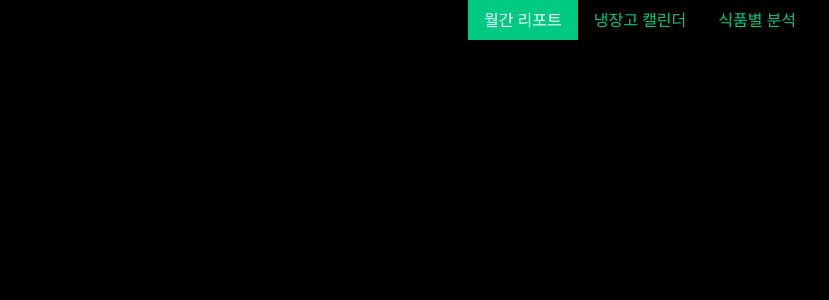
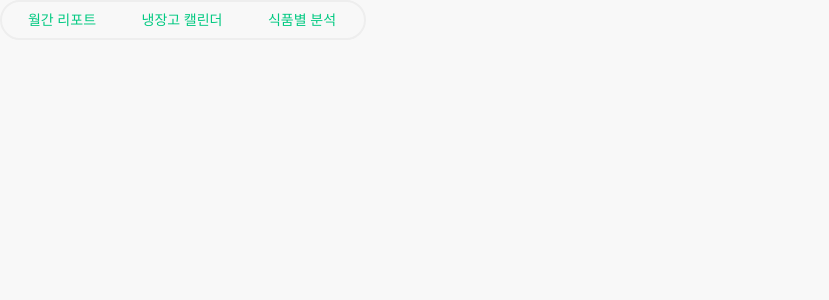
Before and after one commit to yr7256/benaeng, a React (Vite) app in the folder fe/: page /analysis/1 in a window 1280 px wide. Shown: the top 300 px of the page, without its empty margins (0-829 px from the left). Built offline with nearby package versions, Linux system fonts and the light colour scheme.

Commit message:
💄 add Analysis-Tab css

```diff
--- a/fe/src/App.tsx
+++ b/fe/src/App.tsx
@@ -4,11 +4,11 @@ import viteLogo from '/vite.svg';
 import './App.css';
 import { Route, Routes } from 'react-router';
 import { Analysis, BarcodeReader, FoodDetail, Home, Login, Notice, Setting } from './pages';
-import { Analysis1, Analysis2, Analysis3 } from './components/analysis';
+import { Report, Calendar, FoodAnalysis } from './components/analysis';
 
 function App() {
 	return (
-		<div className="App dark">
+		<div className="App">
 			<div className="h-screen w-screen dark:bg-dark/background bg-light/background">
 				<Routes>
 					<Route index path="/" element={<Home />} />
@@ -16,9 +16,9 @@ function App() {
 					<Route path="/foods/:id" element={<FoodDetail />} />
 					<Route path="/foods/barcode" caseSensitive element={<BarcodeReader />} />
 					<Route path="/analysis/:type" element={<Analysis />}>
-            <Route path="1" element={<Analysis1 />} />
-            <Route path="2" element={<Analysis2 />} />
-            <Route path="3" element={<Analysis3 />} />
+            <Route path="report" element={<Report />} />
+            <Route path="calendar" element={<Calendar />} />
+            <Route path="food" element={<FoodAnalysis />} />
           </Route>
 					<Route path="/notice" element={<Notice />} />
 					<Route path="/setting" element={<Setting />} />
--- a/fe/src/components/analysis/Analysis1.tsx
+++ /dev/null
@@ -1,7 +0,0 @@
-import React from 'react';
-
-const Analysis1 = () => {
-	return <div>1</div>;
-};
-
-export default Analysis1;
--- a/fe/src/components/analysis/Analysis2.tsx
+++ /dev/null
@@ -1,7 +0,0 @@
-import React from 'react';
-
-const Analysis2 = () => {
-	return <div>2</div>;
-};
-
-export default Analysis2;
--- a/fe/src/components/analysis/Analysis3.tsx
+++ /dev/null
@@ -1,7 +0,0 @@
-import React from 'react';
-
-const Analysis3 = () => {
-	return <div>3</div>;
-};
-
-export default Analysis3;
--- /dev/null
+++ b/fe/src/components/analysis/Calendar.tsx
@@ -0,0 +1,7 @@
+import React from 'react';
+
+const Calendar = () => {
+	return <div>냉장고 캘린더</div>;
+};
+
+export default Calendar;
--- /dev/null
+++ b/fe/src/components/analysis/FoodAnalysis.tsx
@@ -0,0 +1,7 @@
+import React from 'react';
+
+const FoodAnalysis = () => {
+	return <div>식품별 분석</div>;
+};
+
+export default FoodAnalysis;
--- /dev/null
+++ b/fe/src/components/analysis/Report.tsx
@@ -0,0 +1,7 @@
+import React from 'react';
+
+const Report = () => {
+	return <div>월간 리포트</div>;
+};
+
+export default Report;
--- a/fe/src/components/analysis/index.ts
+++ b/fe/src/components/analysis/index.ts
@@ -1,3 +1,3 @@
-export { default as Analysis1 } from './Analysis1';
-export { default as Analysis2 } from './Analysis2';
-export { default as Analysis3 } from './Analysis3';
+export { default as Report } from './Report';
+export { default as Calendar } from './Calendar';
+export { default as FoodAnalysis } from './FoodAnalysis';
--- a/fe/src/components/common/Tab.tsx
+++ b/fe/src/components/common/Tab.tsx
@@ -1,19 +1,22 @@
-import React, { useState } from 'react';
+import React from 'react';
+import './tab.css';
 
 interface TabProps {
 	labels: string[];
-  activeTab: number;
-  onTabClick: (tabNumber: number) => void;
+	activeTab: string;
+	onTabClick: (tabNumber: string) => void;
 }
 
 const Tab: React.FC<TabProps> = ({ labels, activeTab, onTabClick }) => {
 	return (
-    <ul className="flex justify-center list-none">
+		<ul className="flex list-none tabs-container border-2 border-light/stroke">
 			{labels.map((label, index) => (
 				<li
 					key={index}
-          onClick={() => onTabClick(index + 1)}
-          className={`inline-block px-4 py-2 cursor-pointer text-green ${index+1 === activeTab ? 'bg-green text-white' : ''}`}
+					onClick={() => onTabClick(label)}
+					className={`inline-block cursor-pointer text-green tab-container ${
+						activeTab === label ? 'bg-green text-white' : ''
+					}`}
 				>
 					{label}
 				</li>
--- /dev/null
+++ b/fe/src/components/common/tab.css
@@ -0,0 +1,16 @@
+.tabs-container {
+  width: 22.875rem;
+  height: 2.5rem;
+  border-radius: 20rem;
+  align-items: center;
+  border-radius: 1.25rem;
+}
+
+.tab-container {
+  width: 7.5rem;
+  height: 2rem;
+  border-radius: 1.25rem;
+  font-size: 14px;
+  align-items: center;
+  line-height: 2rem;
+}
--- a/fe/src/pages/Analysis.tsx
+++ b/fe/src/pages/Analysis.tsx
@@ -1,28 +1,36 @@
 import React, { useState } from 'react';
 import { useParams, useNavigate } from 'react-router-dom';
-import { Analysis1, Analysis2, Analysis3 } from '../components/analysis';
+import { Report, Calendar, FoodAnalysis } from '../components/analysis';
 import Tab from '../components/common/Tab';
 
+type TabMapping = {
+	[key: string]: string;
+};
+
 const Analysis: React.FC = () => {
-  const { type } = useParams()  as { type: string };
-  const [activeTab, setActiveTab] = useState<number>(parseInt(type || '1', 10));
-  const navigate = useNavigate();
+	const { type } = useParams() as { type: string };
+	const [activeTab, setActiveTab] = useState<string>('');
+	const navigate = useNavigate();
 
-  const handleTabClick = (tabNumber: number) => {
-    setActiveTab(tabNumber);
-    navigate(`/analysis/${tabNumber}`);
-  }
+	const tabMapping: TabMapping = {
+		'월간 리포트': 'report',
+		'냉장고 캘린더': 'calendar',
+		'식품별 분석': 'food',
+	};
 
-  const labels = ['월간 리포트', '냉장고 캘린더', '식품별 분석'];
+	const handleTabClick = (tabLabel: string) => {
+		setActiveTab(tabLabel);
+		navigate(`/analysis/${tabMapping[tabLabel]}`);
+	};
 
-  return (
-    <div>
-      <Tab labels={labels} activeTab={activeTab} onTabClick={handleTabClick} />
-      {activeTab === 1 && <Analysis1 />}
-      {activeTab === 2 && <Analysis2 />}
-      {activeTab === 3 && <Analysis3 />}
-    </div>
-  );
+	return (
+		<div>
+			<Tab labels={Object.keys(tabMapping)} activeTab={activeTab} onTabClick={handleTabClick} />
+			{type === 'report' && <Report />}
+			{type === 'calendar' && <Calendar />}
+			{type === 'food' && <FoodAnalysis />}
+		</div>
+	);
 };
 
 export default Analysis;
```
Lines whose indentation alone changed are shown as unchanged.
